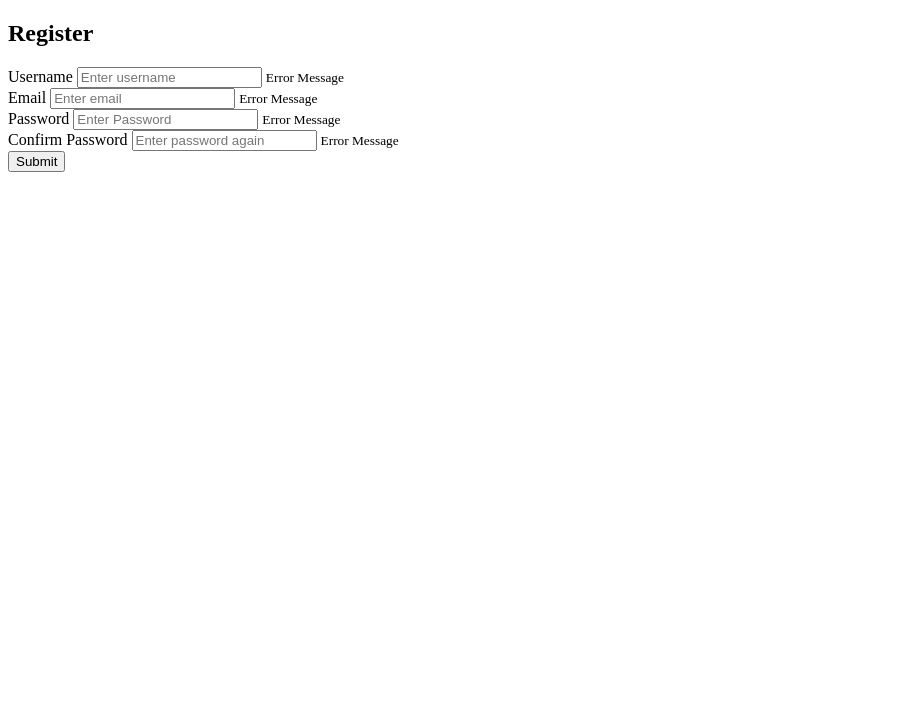
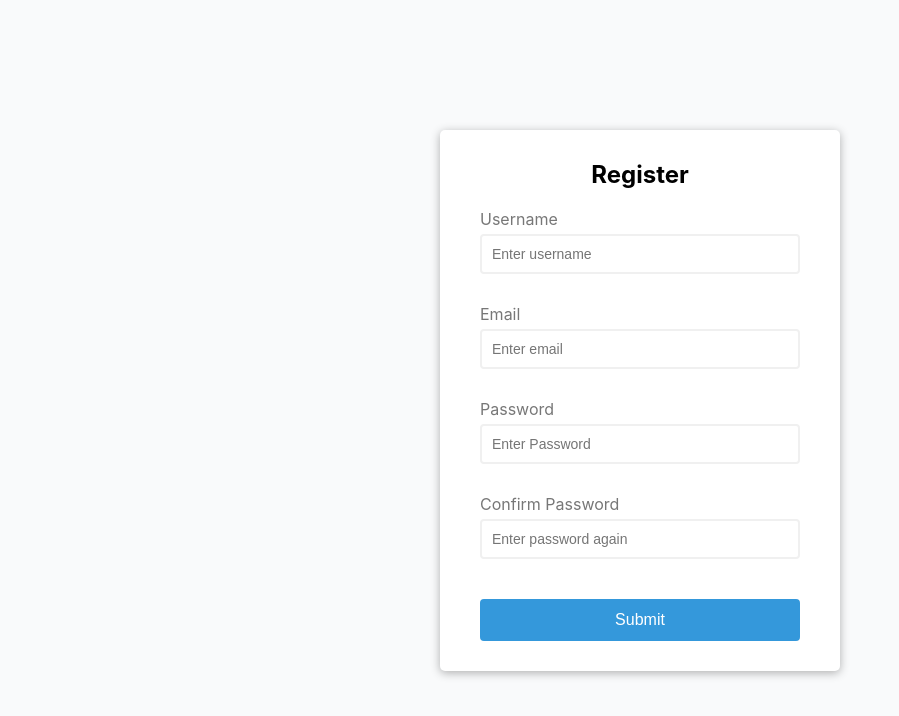
Before and after one commit to Toriqul-Leon/form-validation, a plain HTML site: page index.html in a window 1280 px wide. Shown: the whole page, without its empty margins (0-899 px from the left). Drawn offline with Linux system fonts and the light colour scheme.

Commit message:
Css done

```diff
--- a/style.css
+++ b/style.css
@@ -0,0 +1,94 @@
+/*  ! Fonts */
+@import url("https://fonts.googleapis.com/css2?family=Open+Sans:ital,wght@0,400;0,600;0,700;1,600&display=swap");
+
+:root {
+  --success_color: #2ecc71;
+  --error_color: #e74c3c;
+  --button_color: #3498db;
+}
+* {
+  box-sizing: border-box;
+}
+
+body {
+  background-color: #f9fafb;
+  font-family: -apple-system, BlinkMacSystemFont, "Segoe UI", Roboto, Oxygen,
+    Ubuntu, Cantarell, "Open Sans", "Helvetica Neue", sans-serif;
+  display: flex;
+  align-items: center;
+  justify-content: center;
+  min-height: 100vh;
+  margin: 0;
+}
+
+.container {
+  background-color: white;
+  border-radius: 5px;
+  box-shadow: 0 2px 10px rgba(0, 0, 0, 0.3);
+  width: 400px;
+}
+h2 {
+  text-align: center;
+  margin: 0 0 20px;
+}
+.form {
+  padding: 30px 40px;
+}
+
+.form-control {
+  margin-bottom: 10px;
+  padding-bottom: 20px;
+  position: relative;
+}
+
+.form-control label {
+  color: #777;
+  display: block;
+  margin-bottom: 5px;
+}
+
+.form-control input {
+  border: 2px solid #f0f0f0;
+  border-radius: 4px;
+  display: block;
+  width: 100%;
+  padding: 10px;
+  font-size: 14px;
+}
+
+.form-control input:focus {
+  outline: 0;
+  border-color: #777;
+}
+
+.form-control.success input {
+  border-color: var(--success_color);
+}
+.form-control.error input {
+  border-color: var(--error_color);
+}
+
+.form-control small {
+  color: var(--error_color);
+  position: absolute;
+  bottom: 0;
+  left: 0;
+  visibility: hidden;
+}
+
+.form-control.error small {
+  visibility: visible;
+}
+
+.form button {
+  cursor: pointer;
+  background: var(--button_color);
+  border: 2px solid var(--button_color);
+  border-radius: 4px;
+  color: #fff;
+  display: block;
+  font-size: 16px;
+  padding: 10px;
+  margin-top: 20px;
+  width: 100%;
+}
```
Also changed, not shown: index.html (+2 -0 lines).
